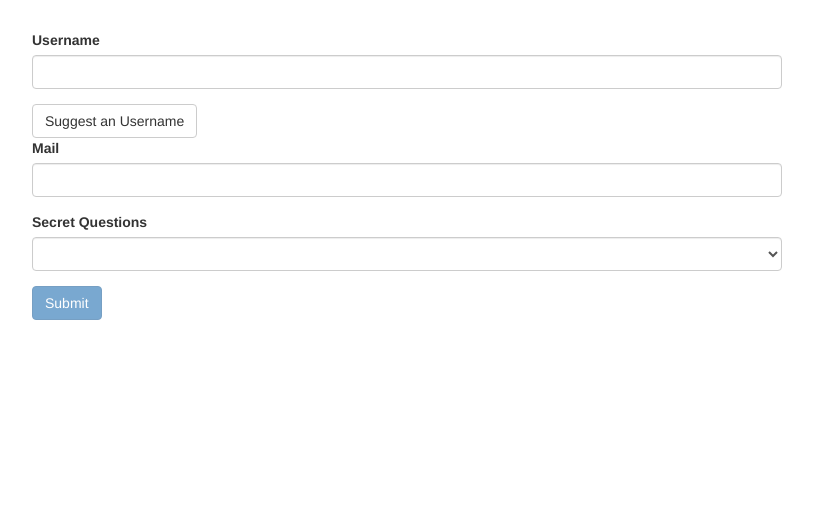
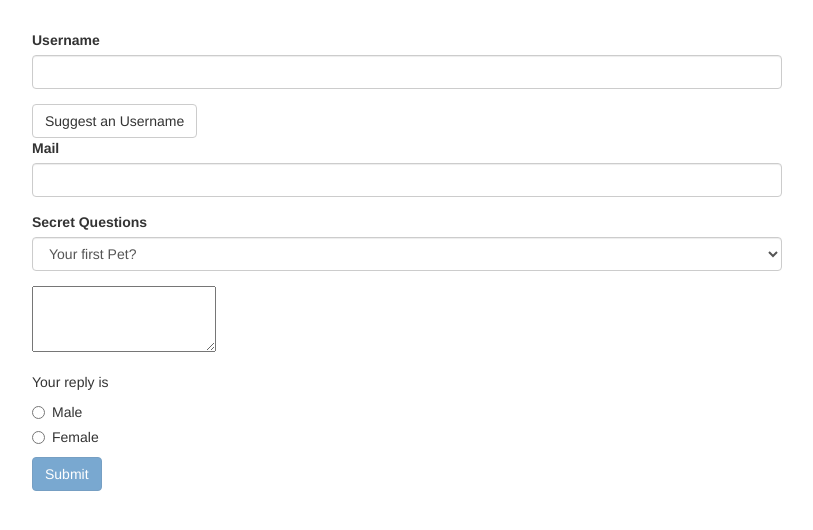
Before and after one commit to grinit10/ng-full, an Angular app: page / in a window 1280 px wide. Shown: the top 530 px of the page, without its empty margins (233-1046 px from the left). Built offline with nearby package versions, Linux system fonts and the light colour scheme.

Commit message:
Completing Template driven form

```diff
--- a/src/app/app.component.css
+++ b/src/app/app.component.css
@@ -1,3 +1,7 @@
 .container {
   margin-top: 30px;
 }
+
+.ng-invalid .ng-touched {
+  border-color: red;
+}
--- a/src/app/app.component.html
+++ b/src/app/app.component.html
@@ -1,26 +1,37 @@
-<div class="container">
-  <div class="row">
-    <div class="col-xs-12 col-sm-10 col-md-8 col-sm-offset-1 col-md-offset-2">
+<div class='container'>
+  <div class='row'>
+    <div class='col-xs-12 col-sm-10 col-md-8 col-sm-offset-1 col-md-offset-2'>
       <form (ngSubmit)='onsubmit(f)' #f='ngForm'>
-        <div id="user-data">
-          <div class="form-group">
-            <label for="username">Username</label>
-            <input type="text" id="username" class="form-control" ngModel name='username' required>
+        <div id='user-data' ngModelGroup='userData'>
+          <div class='form-group'>
+            <label for='username'>Username</label>
+            <input type='text' id='username' class='form-control' ngModel name='username' required [value]='f.value.userData?.username'>
           </div>
-          <button class="btn btn-default" type="button">Suggest an Username</button>
-          <div class="form-group">
-            <label for="email">Mail</label>
-            <input type="email" id="email" class="form-control" ngModel name='email' required>
+          <button class='btn btn-default' type='button' (click)='suggestUserName()' >Suggest an Username</button>
+          <div class='form-group'>
+            <label for='email'>Mail</label>
+            <input type='email' id='email' class='form-control' ngModel email name='email' required #email='ngModel'>
+            <span *ngIf='!email.valid && email.dirty'>Please enter a valid email</span>
           </div>
         </div>
-        <div class="form-group">
-          <label for="secret">Secret Questions</label>
-          <select id="secret" class="form-control" ngModel name='secret' required email>
-            <option value="pet">Your first Pet?</option>
-            <option value="teacher">Your first teacher?</option>
+        <div class='form-group'>
+          <label for='secret'>Secret Questions</label>
+          <select id='secret' class='form-control' [ngModel]='defaultValue' name='secret' required>
+            <option value='pet'>Your first Pet?</option>
+            <option value='teacher'>Your first teacher?</option>
           </select>
         </div>
-        <button class="btn btn-primary" type="submit" [disabled]='!f.valid'>Submit</button>
+        <div class='form-group'>
+          <textarea name='questionAnswer' rows='3' [(ngModel)]='questionAnswer'></textarea>
+        </div>
+        <p>Your reply is {{questionAnswer}}</p>
+        <div class='radio' *ngFor='let gender of genders' >
+          <label>
+            <input type='radio' name='gender' ngModel [value]='gender'>
+            {{gender}}
+          </label>
+        </div>
+        <button class='btn btn-primary' type='submit' [disabled]='!f.valid'>Submit</button>
       </form>
     </div>
   </div>
--- a/src/app/app.component.ts
+++ b/src/app/app.component.ts
@@ -1,4 +1,4 @@
-import { Component } from '@angular/core';
+import { Component, ViewChild } from '@angular/core';
 import { NgForm } from '@angular/forms';
 
 @Component({
@@ -7,10 +7,18 @@ import { NgForm } from '@angular/forms';
   styleUrls: ['./app.component.css']
 })
 export class AppComponent {
+  defaultValue = 'pet';
+  questionAnswer = '';
+  genders = ['Male', 'Female'];
+
+  @ViewChild('f') signupForm: NgForm;
   suggestUserName() {
     const suggestedName = 'Superuser';
+    this.signupForm.value.userData.username = suggestedName;
+    this.signupForm.setValue(this.signupForm.value);
   }
 
-  onsubmit = (f: NgForm) => {console.log(f);
+  // onsubmit = (f: NgForm) => {console.log(f);
+  onsubmit = () => {console.log(this.signupForm);
   }
 }
```
